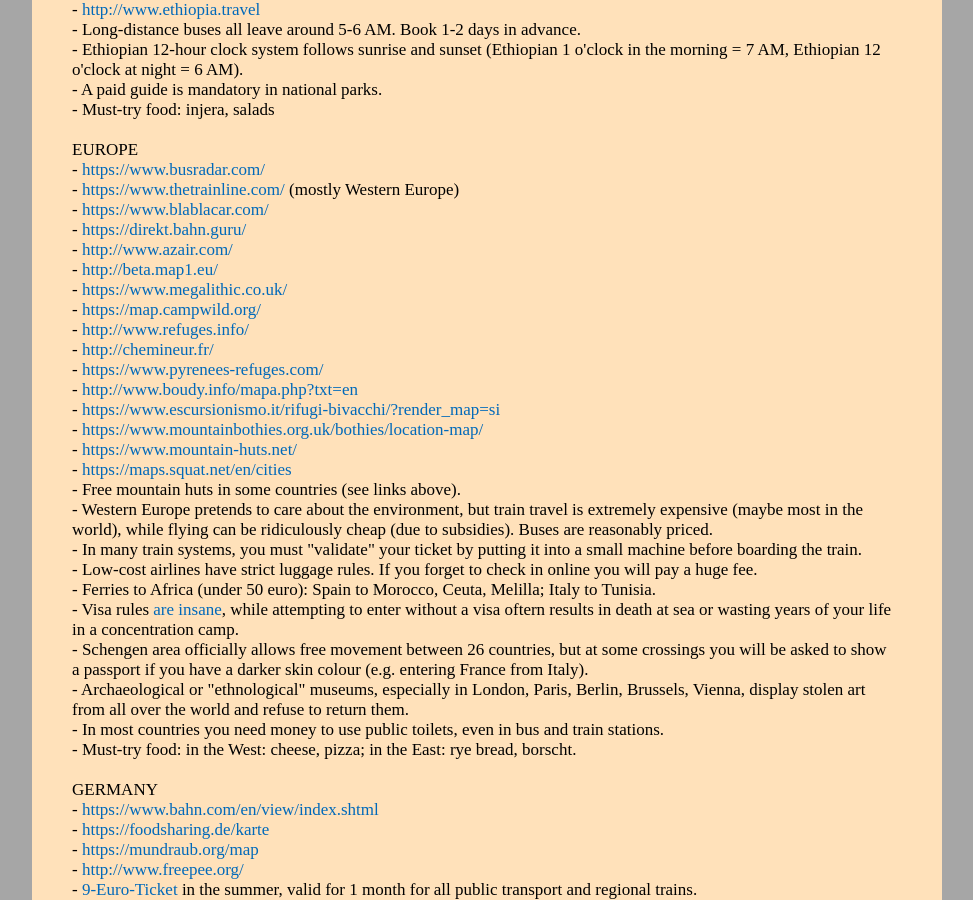
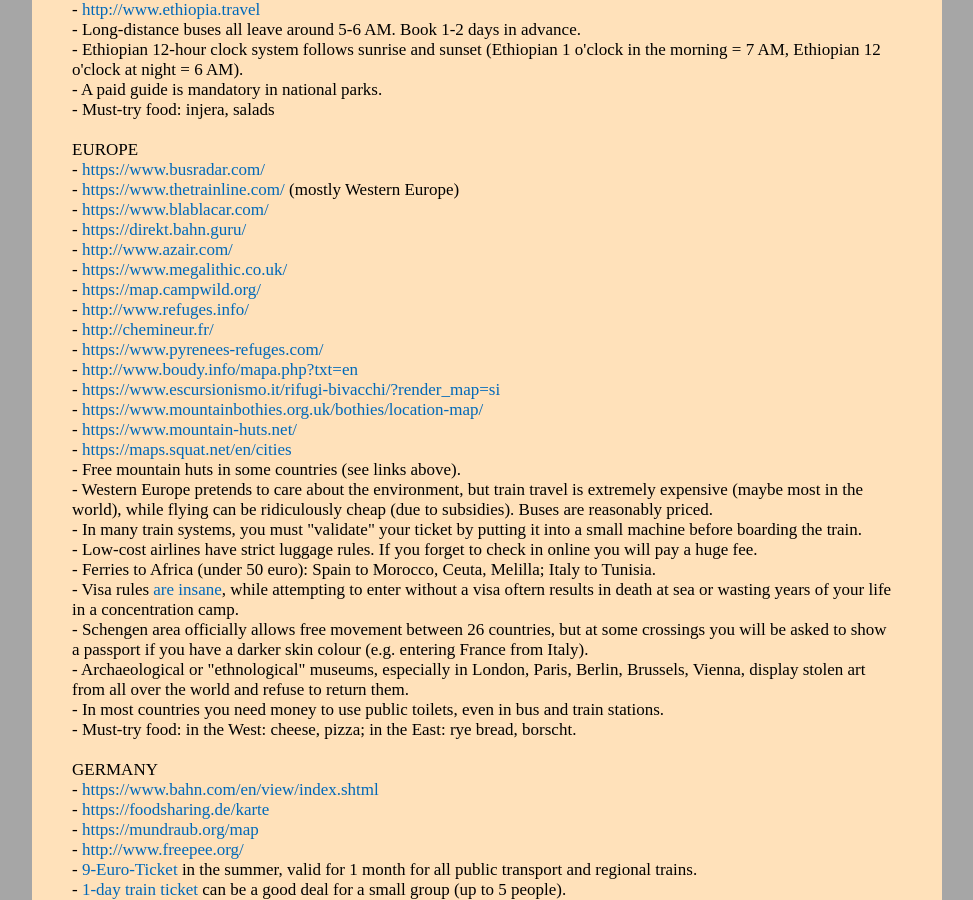
Before and after one commit to witbag/witbag.github.io, a Jekyll site: the page built from travel/notes.html, in a window 1280 px wide and 900 px high, scrolled down 1269 px. Shown: the whole window, without its empty margins (153-1126 px from the left). Built offline with Jekyll 4.4.1, drawn with Linux system fonts in a browser that asks for light colours; some of the changed text lies outside the part shown.

Commit message:
Update notes.html

```diff
--- a/travel/notes.html
+++ b/travel/notes.html
@@ -69,7 +69,6 @@
 - <a href="https://www.blablacar.com/" target=_blank>https://www.blablacar.com/</a><br />
 - <a href="https://direkt.bahn.guru/" target=_blank>https://direkt.bahn.guru/</a><br />
 - <a href="http://www.azair.com/" target=_blank>http://www.azair.com/</a><br />
-- <a href="http://beta.map1.eu/" target=_blank>http://beta.map1.eu/</a><br />
 - <a href="https://www.megalithic.co.uk/" target=_blank>https://www.megalithic.co.uk/</a><br />
 - <a href="https://map.campwild.org/" target=_blank>https://map.campwild.org/</a><br />
 - <a href="http://www.refuges.info/" target=_blank>http://www.refuges.info/</a><br />
@@ -187,6 +186,7 @@
 <br>
 NORWAY<br>
 - <a href="https://www.norgeskart.no/" target=_blank>https://www.norgeskart.no/</a><br />
+- <a href="https://www.yr.no/en" target=_blank>https://www.yr.no/en</a><br />
 - You're free to camp pretty much anywhere. Some of the mountain cabins (hyttas) are free to use.<br>
 <br>
 PERU<br>
```
